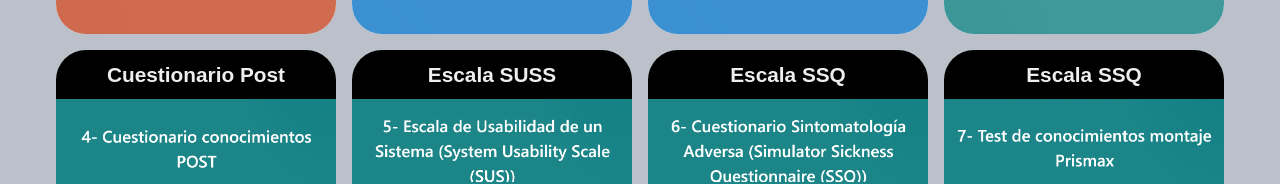
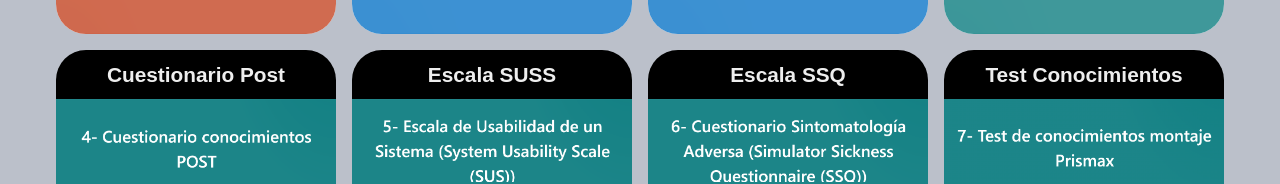
Before and after one commit to molro/rvprismax, a plain HTML site: page index.html in a window 1280 px wide. Shown: the part 423-607 px from the top of the page. Drawn offline with Linux system fonts and the light colour scheme.

Commit message:
Title Form nº/

```diff
--- a/index.html
+++ b/index.html
@@ -39,7 +39,7 @@
                 <a href="https://forms.office.com/e/1Y5Rg4ePCN" target="_blank" ><img src="images/qr5.png" class="image"></a></li>
              <li class="items"><p class="title">Escala SSQ</p>
                 <a href="https://forms.office.com/e/rFHSPSLtiN" target="_blank" ><img src="images/qr6.png" class="image"></a></li>
-            <li class="items"><p class="title">Escala SSQ</p>
+            <li class="items"><p class="title">Test Conocimientos</p>
                 <a href="https://forms.office.com/e/a5vWkiPkmt" target="_blank" ><img src="images/qr7.png" class="image"></a></li>
          </ul>
      </div>
```
